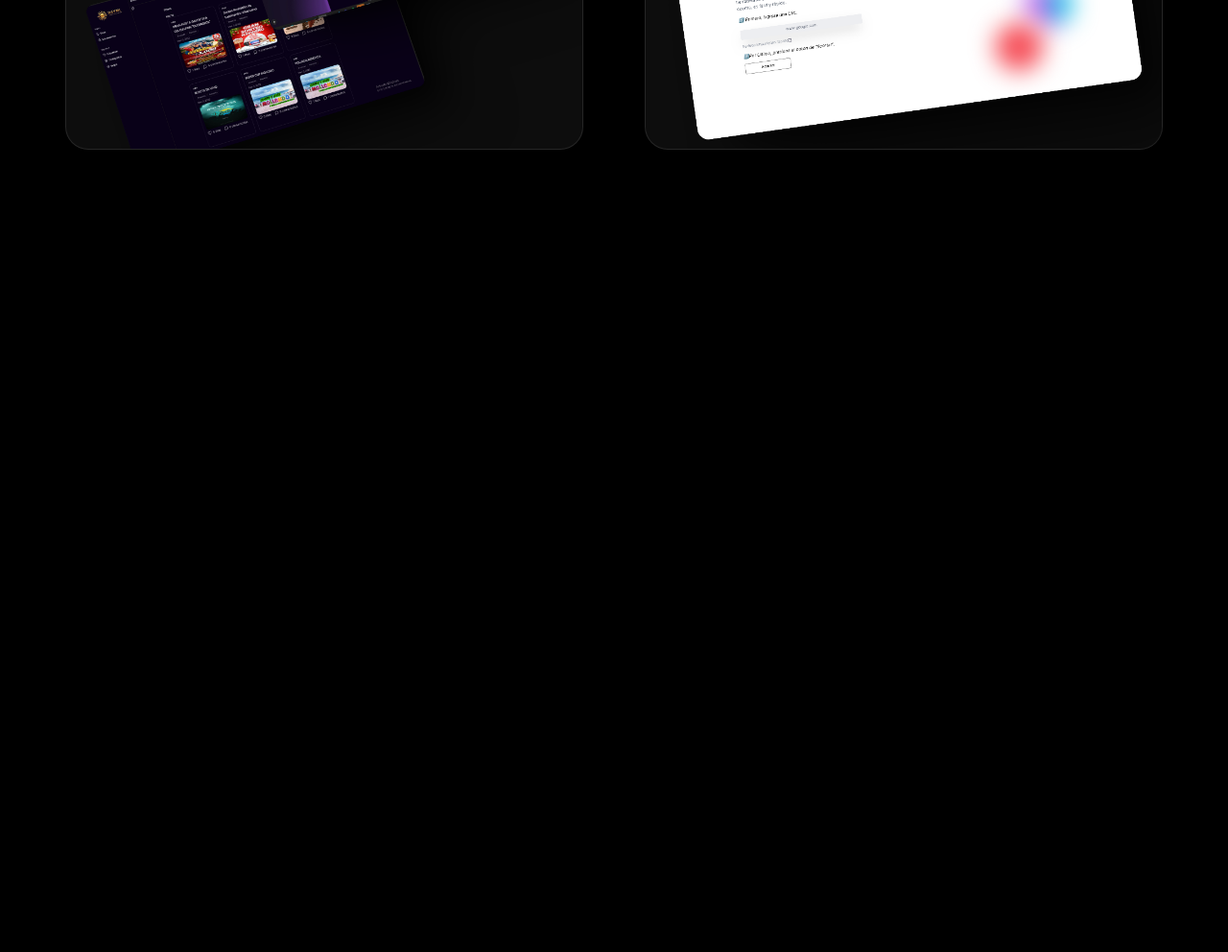
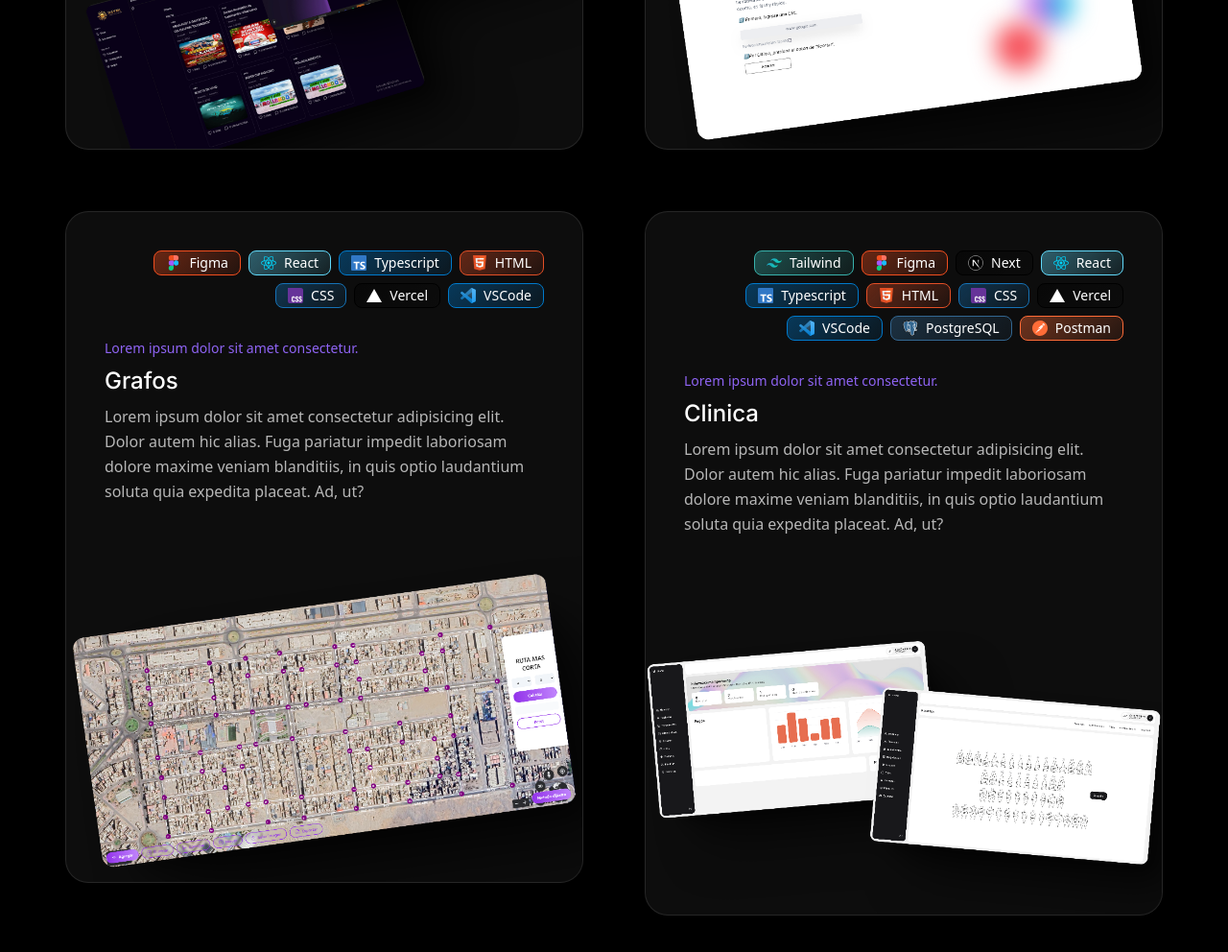
Before and after one commit to zerok06/josepaye, an Astro site: page /proyects in a window 1280 px wide. Shown: the part 1812-2804 px from the top of the page at 96% size. Before the commit the page ends 2112 px from the top, so only its background shows below. Built offline with nearby package versions, Linux system fonts and the light colour scheme; Astro itself is replaced by a stand-in of ours.

```diff
--- a/src/components/home/Hero.astro
+++ b/src/components/home/Hero.astro
@@ -45,6 +45,8 @@
             <a
               href={LINKS[0].href}
               class="rounded-full flex items-center gap-2 border border-white/80 text-white font-inter font-medium py-2 px-5"
+              target="_blank"
+              rel="noopener noreferrer"
             >
               <Linkedin />
               {LINKS[0].name}
@@ -52,6 +54,8 @@
             <a
               href={LINKS[1].href}
               class="rounded-full flex items-center gap-2 bg-white text-black font-inter font-medium py-2 px-5 hover:opacity-80 transition duration-300"
+              target="_blank"
+              rel="noopener noreferrer"
             >
               <Download />
               {LINKS[1].name}
--- a/src/lib/proyects.ts
+++ b/src/lib/proyects.ts
@@ -70,4 +70,36 @@
             techTags.mysql,
         ],
     },
+    {
+        title: 'Grafos',
+        desc: 'Es una aplicación web que te permite visualizar y crear grafos a partir de imágenes.',
+        image: '/assets/images/proyects/5.png',
+        tecnologies: [
+            techTags.figma,
+            techTags.react,
+            techTags.typescript,
+            techTags.html,
+            techTags.css,
+            techTags.vercel,
+            techTags.vscode,
+        ],
+    },
+    {
+        title: 'Clinica',
+        desc: 'Es una aplicación web que te permite visualizar y crear grafos a partir de imágenes.',
+        image: '/assets/images/proyects/6.png',
+        tecnologies: [
+            techTags.tailwind,
+            techTags.figma,
+            techTags.next,
+            techTags.react,
+            techTags.typescript,
+            techTags.html,
+            techTags.css,
+            techTags.vercel,
+            techTags.vscode,
+            techTags.posgresql,
+            techTags.postman
+        ],
+    },
 ]
--- a/src/pages/proyects/index.astro
+++ b/src/pages/proyects/index.astro
@@ -1,11 +1,9 @@
 ---
 import ProyectItem from '../../components/home/ProyectItem.astro'
-import Proyects from '../../components/home/Proyects.astro'
 import NavBar from '../../components/NavBar.astro'
 import Wrapper from '../../components/Wrapper.astro'
 import Layout from '../../layouts/Layout.astro'
 import { PROYECTS } from '../../lib/proyects'
-import { techTags } from '../../types/tag'
 ---
 
 <Layout>
```
